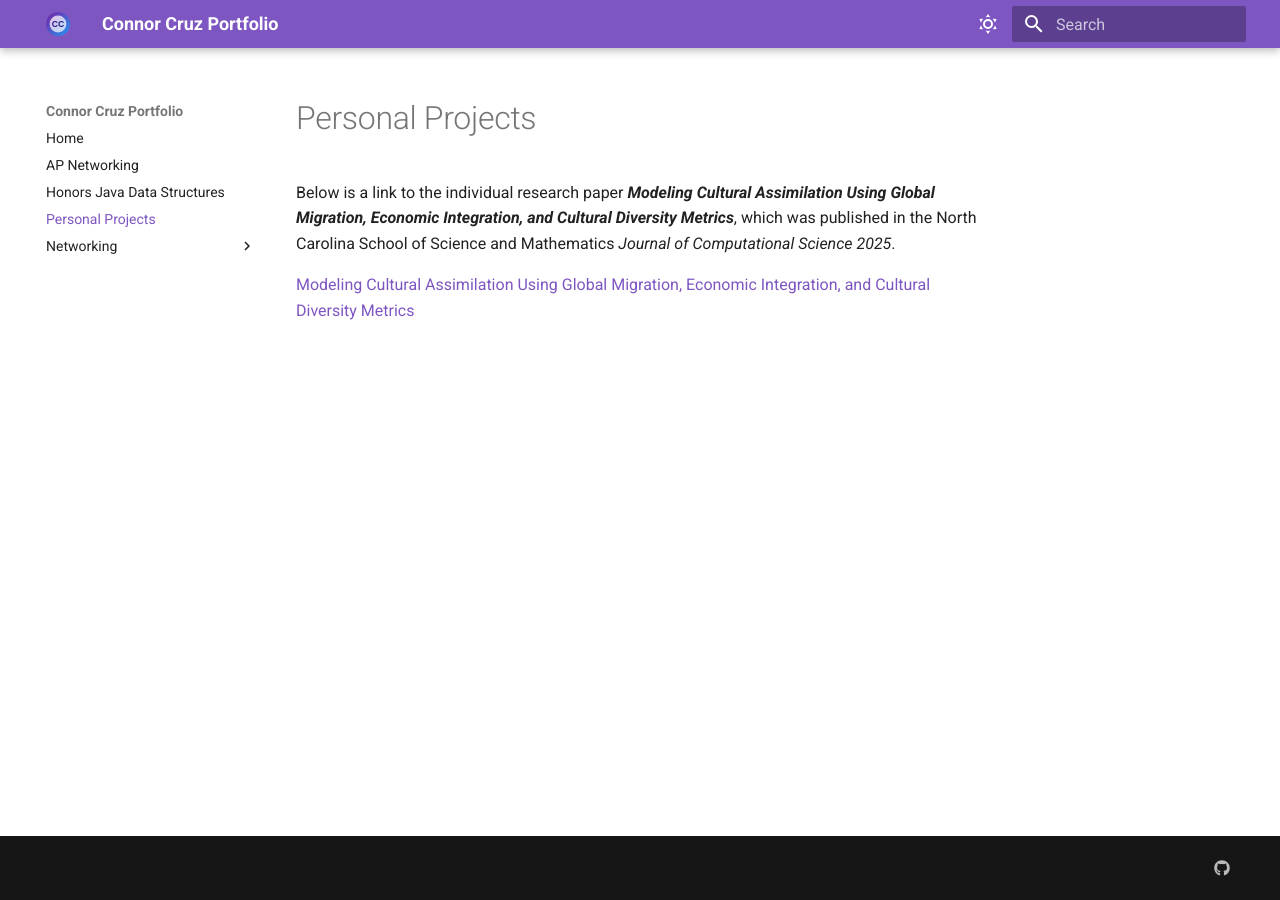
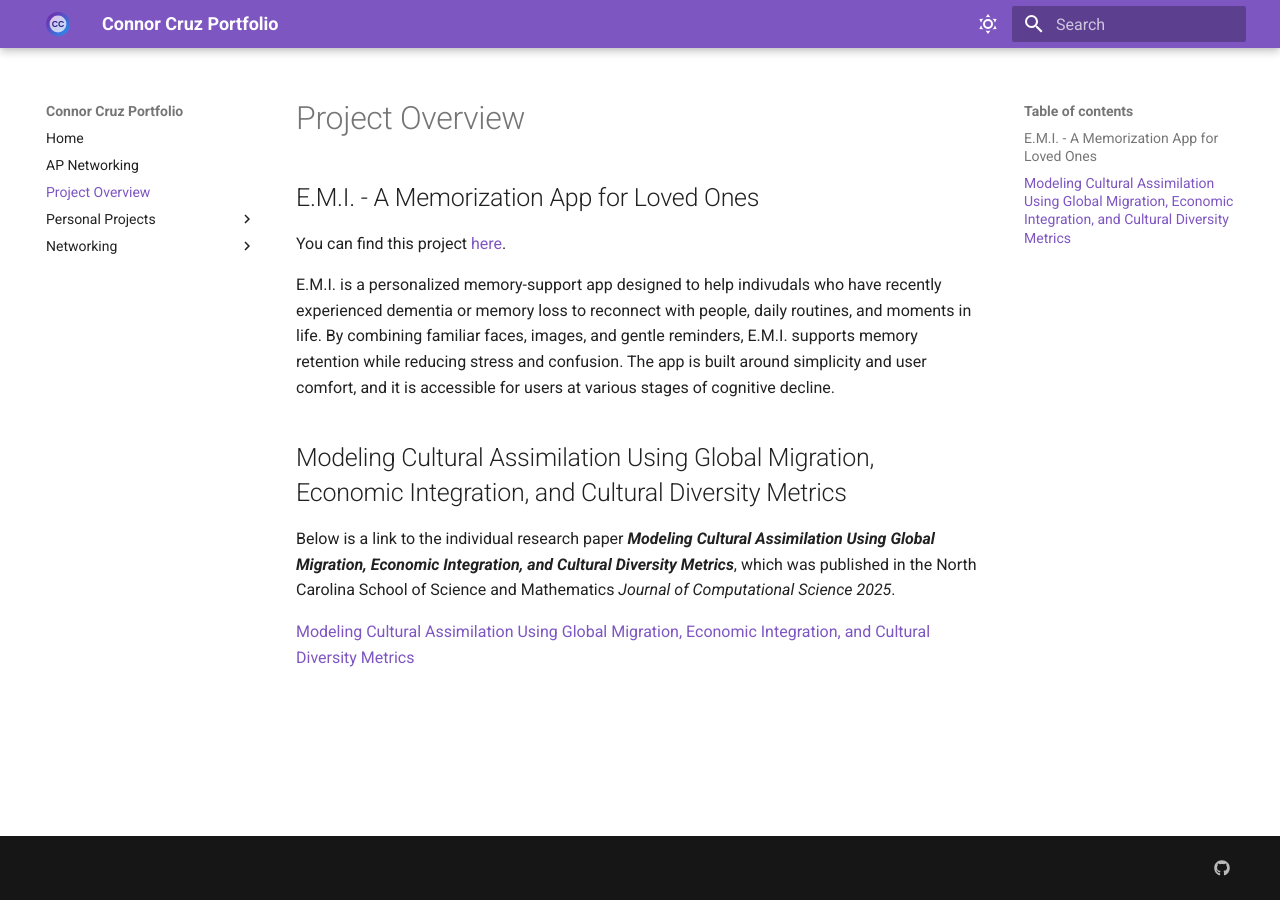
Before and after one commit to connorfcruz/cruz-connor-portfolio, an MkDocs documentation site: the page built from docs/personalprojects.md, in a window 1280 px wide. Built offline with MkDocs 1.6.1 and Material for MkDocs 9.7.7, drawn with Linux system fonts in a browser that asks for light colours.

Commit message:
QOL changes:

```diff
--- /dev/null
+++ b/docs/Personal-Projects/emi.md
@@ -0,0 +1,43 @@
+# E.M.I. - A Memorization App for Those with Dementia
+
+## Project Overview
+
+E.M.I. is a dementia-focused cognitive support application designed to support individuals with memory loss through recognition-based interaction, repetition, and personalization. The app emphasizes familiarity over difficulty, allowing users to engage with content that reflects their own lives: family members, important people, and recurring daily concepts.
+
+The project was developed with the ultimate goal of balancing therapeutic usefulness, technical clarity, and emotional sensitivity, ensuring that both users and caregivers can interact with the app comfortably.
+
+![E.M.I. Summary](../images/Projects/EMI-Summary.jpg)
+
+## Core Features
+
+**Memory and Recognition Games:**
+
+- Name to face matching games using real people from the user's life
+- Image-based recognition activities to reinforce familiarity
+- Gentle difficulty scaling
+
+**Cognitive Quiz System:**
+
+- Orientation questions (the day of the week, current month, etc.)
+- Family/caregiver-written personal questions
+- Multiple quiz modes, including identifying people by image
+
+**Personalized Image Library:**
+
+- Images are organized by the user or viewed collectively
+- Scrollablev iews optimized for ease of use and clean aesthetic
+- Tap-to-expand images for focused viewing
+- Clear name labeling to reinforce recognition
+
+**Caregiver and Family Customization:**
+
+- Family members can add, remove, or update people and images
+- Content is personalized to the user rather than unrelated images
+- Cloud-backed encrypted storage ensures persistence across sessions and devices, as well as security
+- Designed to avoid reliance on fragile local file paths
+
+## Project Location
+
+As of now, this project is limited to select testers and being further improved with new features.
+
+Note that this is an abridged description, as the project has not released to the public yet, so information must remain confidential.
--- a/docs/h-jds.md
+++ /dev/null
@@ -1,3 +0,0 @@
-# Honors Java Data Structures
-
-This is a page for Honors Java Data Structures. There is no work as of now.
--- a/docs/personalprojects.md
+++ b/docs/personalprojects.md
@@ -1,4 +1,12 @@
-# Personal Projects
+# Project Overview
+
+## E.M.I. - A Memorization App for Loved Ones
+
+You can find this project [here](Personal-Projects/emi.md).
+
+E.M.I. is a personalized memory-support app designed to help indivudals who have recently experienced dementia or memory loss to reconnect with people, daily routines, and moments in life. By combining familiar faces, images, and gentle reminders, E.M.I. supports memory retention while reducing stress and confusion. The app is built around simplicity and user comfort, and it is accessible for users at various stages of cognitive decline.
+
+## Modeling Cultural Assimilation Using Global Migration, Economic Integration, and Cultural Diversity Metrics
 
 Below is a link to the individual research paper ***Modeling Cultural Assimilation Using Global Migration, Economic Integration, and Cultural Diversity Metrics***, which was published in the North Carolina School of Science and Mathematics *Journal of Computational Science 2025*.
 
```
Also changed, not shown: docs/ap-networking.md (+1 -1 lines), docs/index.md (+2 -2 lines), docs/images/Projects/EMI-Summary.jpg (added).
